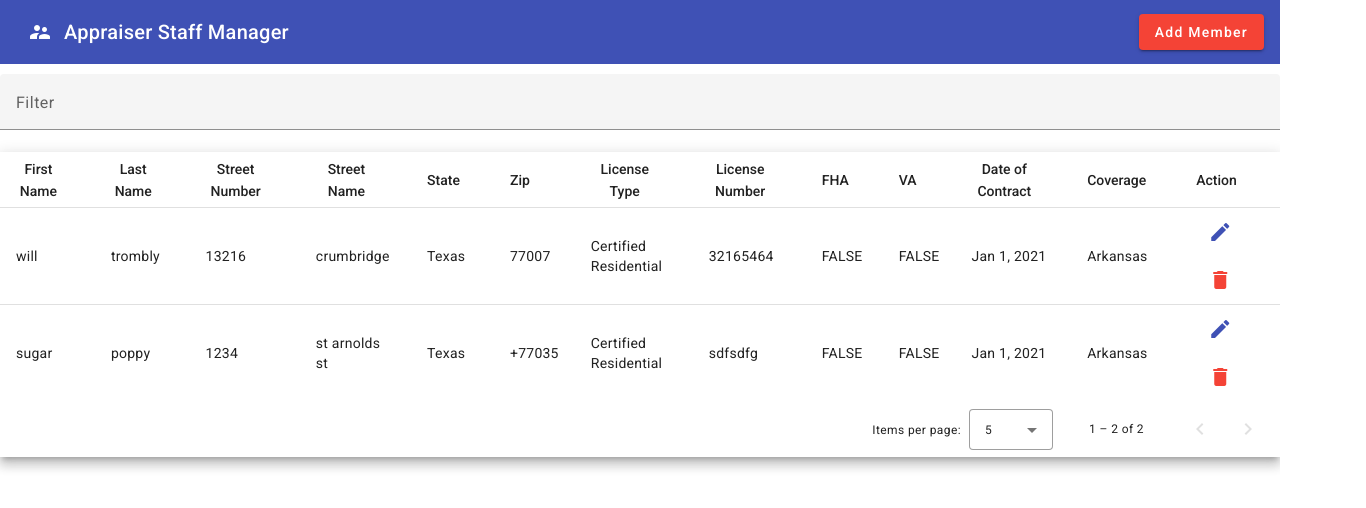
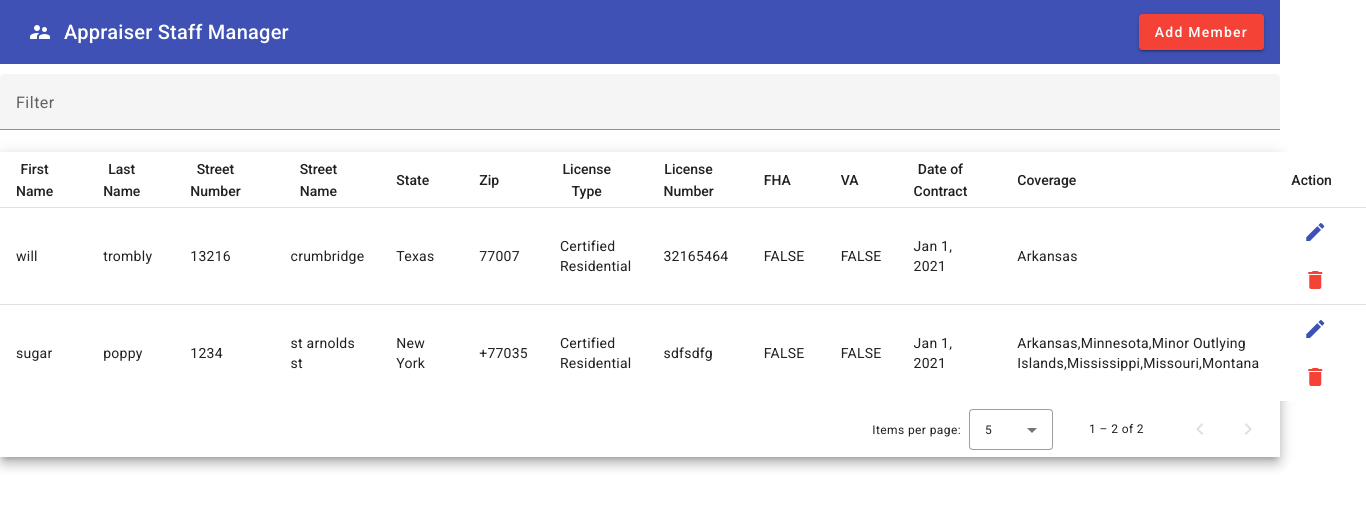
Before and after one commit to wtrombly/AppraisersStaffManagementCrud, an Angular app: page / in a window 1280 px wide. Shown: the top 508 px of the page, 1366 px wide, since content can reach past the window. Built offline with nearby package versions, Linux system fonts and the light colour scheme; data requests are answered from the project's data file.

Commit message:
fixed some commentary

```diff
--- a/db.json
+++ b/db.json
@@ -27,9 +27,9 @@
       "streetNumber": "1234",
       "streetName": "st arnolds st",
       "state": {
-        "id": 33,
-        "name": "Texas",
-        "abbreviation": "TX"
+        "id": 26,
+        "name": "New York",
+        "abbreviation": "NY"
       },
       "zipCode": "+77035",
       "licenseLevel": "Certified Residential",
@@ -38,7 +38,12 @@
       "VA": "FALSE",
       "dataOfPlacement": "2021-01-01T06:00:00.000Z",
       "stateCoverage": [
-        "Arkansas"
+        "Arkansas",
+        "Minnesota",
+        "Minor Outlying Islands",
+        "Mississippi",
+        "Missouri",
+        "Montana"
       ],
       "id": 2
     }
```
Also changed, not shown: src/app/app.component.html (+12 -12 lines).
